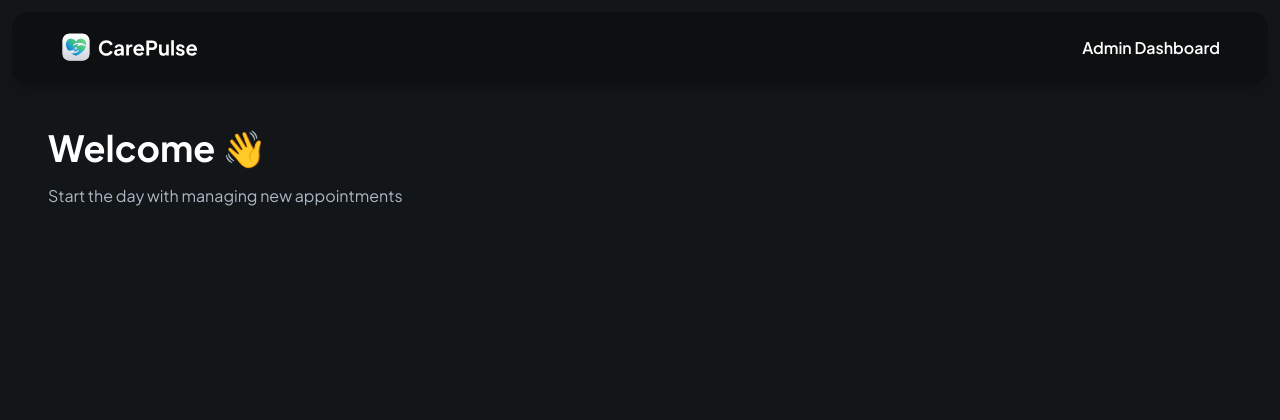
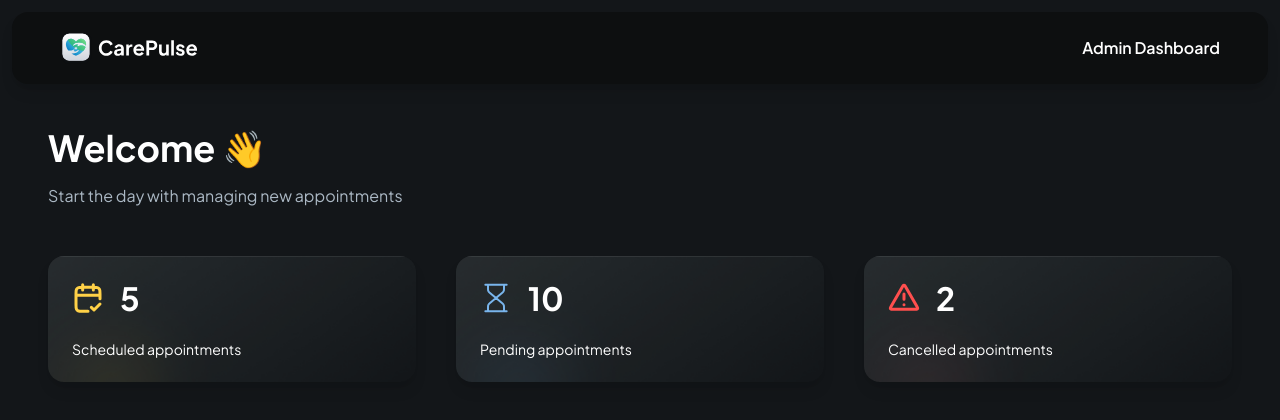
Before and after one commit to LewyMacknold1995/carepulse, a Next.js app in the folder carepulse/: page /admin in a window 1280 px wide. Shown: the top 420 px of the page. Built offline with nearby package versions, Linux system fonts and the light colour scheme.

Commit message:
finished stat card

```diff
--- a/carepulse/app/admin/page.tsx
+++ b/carepulse/app/admin/page.tsx
@@ -1,6 +1,8 @@
 import React from 'react'
 import Link from 'next/link'
 import Image from 'next/image'
+import { StatCard } from "@/components/StatCard"
+
 
 const admin = () => {
   return (
@@ -26,6 +28,27 @@ const admin = () => {
           </p>
         </section>
 
+        <section className="admin-stat">
+          <StatCard
+            type="appointments"
+            count={5}
+            label="Scheduled appointments"
+            icon={"/assets/icons/appointments.svg"}
+          />
+          <StatCard
+            type="pending"
+            count={10}
+            label="Pending appointments"
+            icon={"/assets/icons/pending.svg"}
+          />
+          <StatCard
+            type="cancelled"
+            count={2}
+            label="Cancelled appointments"
+            icon={"/assets/icons/cancelled.svg"}
+          />
+        </section>
+
         </main>
     </div>
   )
--- /dev/null
+++ b/carepulse/components/StatCard.tsx
@@ -0,0 +1,34 @@
+import clsx from "clsx";
+import Image from "next/image";
+
+type StatCardProps = {
+  type: "appointments" | "pending" | "cancelled";
+  count: number;
+  label: string;
+  icon: string;
+};
+
+export const StatCard = ({ count = 0, label, icon, type }: StatCardProps) => {
+  return (
+    <div
+      className={clsx("stat-card", {
+        "bg-appointments": type === "appointments",
+        "bg-pending": type === "pending",
+        "bg-cancelled": type === "cancelled",
+      })}
+    >
+      <div className="flex items-center gap-4">
+        <Image
+          src={icon}
+          height={32}
+          width={32}
+          alt="appointments"
+          className="size-8 w-fit"
+        />
+        <h2 className="text-32-bold text-white">{count}</h2>
+      </div>
+
+      <p className="text-14-regular">{label}</p>
+    </div>
+  );
+};
```
